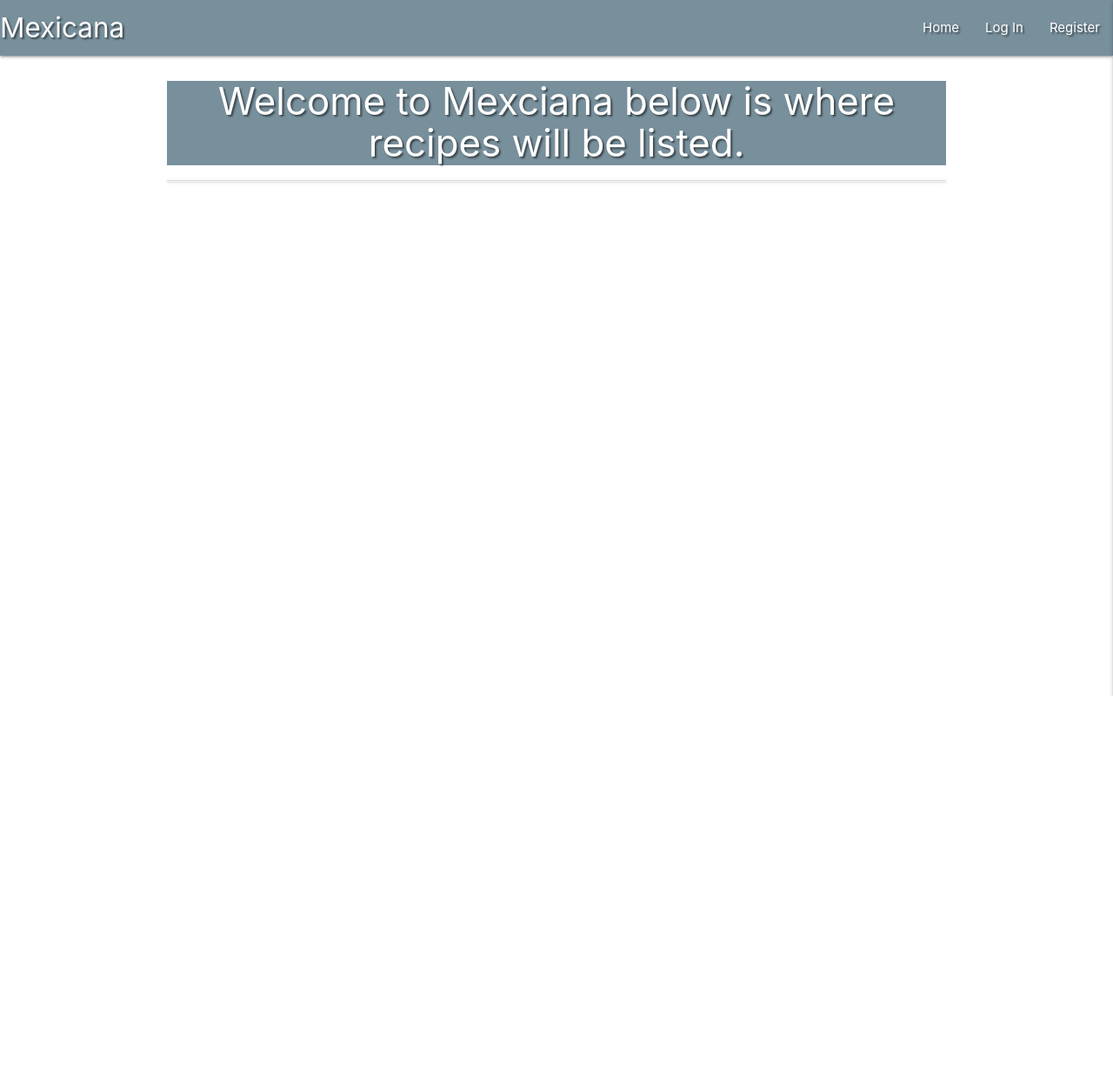
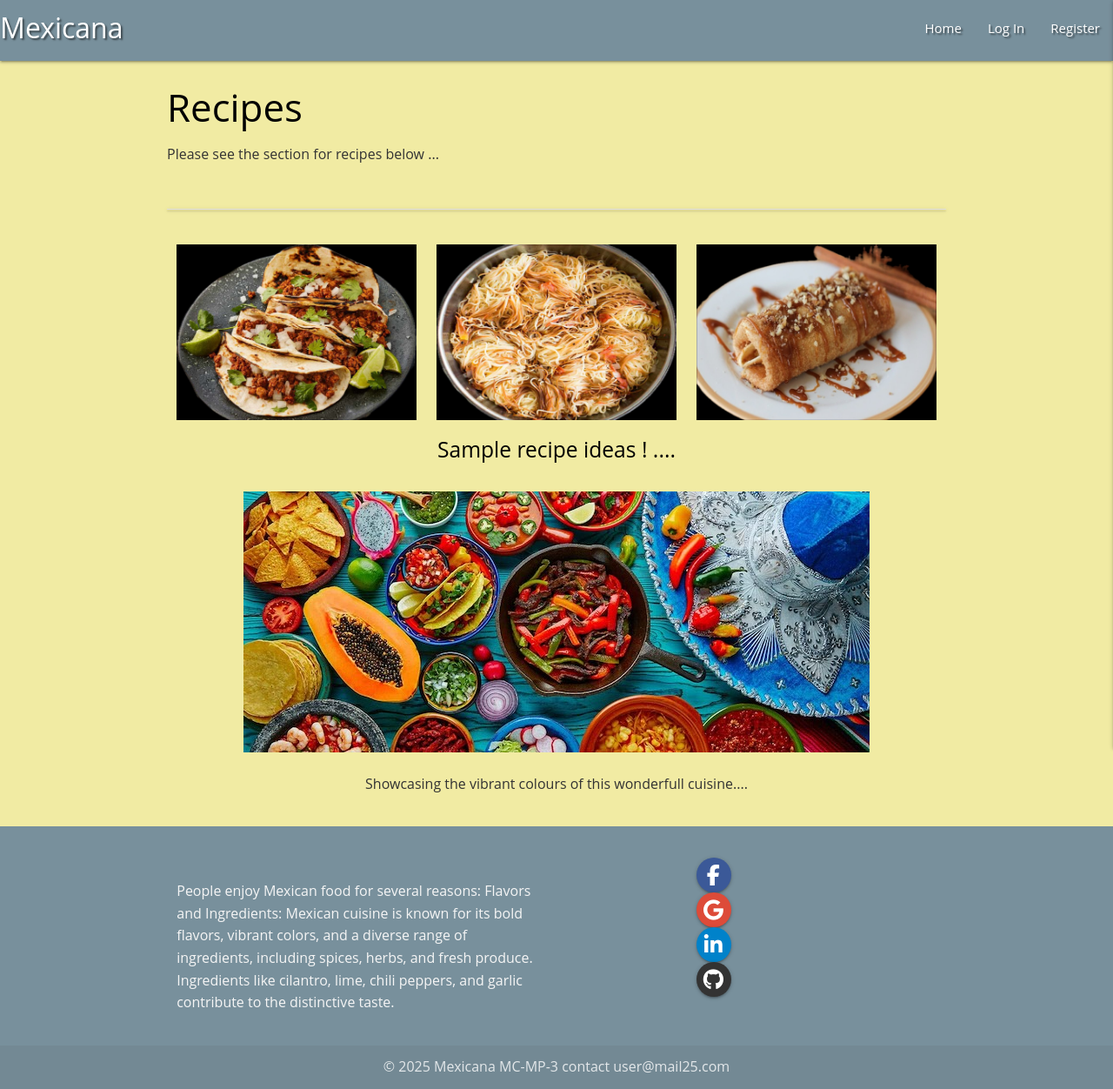
Before and after one commit to curran68/mongo-mex, a Flask app: page / in a window 1280 px wide. Shown: the whole page at 87% size. Before the commit the page ends 800 px from the top, so only its background shows below. Run offline with Flask 3, Linux system fonts and the light colour scheme; data that the repository does not hold is empty; some libraries are stand-ins or nearby versions.

Commit message:
more updates, redesign and testing for CRUD

```diff
--- a/app.py
+++ b/app.py
@@ -5,6 +5,7 @@ from flask import (
 from flask_pymongo import PyMongo
 from bson.objectid import ObjectId
 from werkzeug.security import generate_password_hash, check_password_hash
+from werkzeug.utils import secure_filename
 if os.path.exists("env.py"):
     import env
 
@@ -98,13 +99,22 @@ def logout():
 @app.route("/add_recipe", methods=["GET", "POST"])
 def add_recipe():
     if request.method == "POST":
+        # Handle image upload
+        recipe_image = request.files.get("recipe_image")
+        image_filename = None
+        if recipe_image and recipe_image.filename != "":
+            image_filename = secure_filename(recipe_image.filename)
+            recipe_image.save(os.path.join("static/images", image_filename))
+
+        # Create recipe dictionary
         recipe = {
             "recipe_description": request.form.get("recipe_description"),
             "recipe_name": request.form.get("recipe_name"),
-            "recipe_ingredients": request.form.getlist("recipe_ingredients"),
+            "recipe_ingredients": request.form.get("recipe_ingredients"),
             "recipe_servings": request.form.get("recipe_servings"),
             "recipe_cooktime": request.form.get("recipe_cooktime"),
-            "created_by": session["user"]
+            "created_by": session["user"],
+            "image_filename": image_filename  # Save filename in database
         }
         mongo.db.recipes.insert_one(recipe)
         flash("Recipe Successfully Added")
--- a/static/css/style.css
+++ b/static/css/style.css
@@ -1,3 +1,15 @@
+@import url('https://fonts.googleapis.com/css2?family=Albert+Sans:ital,wght@0,100..900;1,100..900&display=swap');
+
+body {
+    font-family: 'Open Sans', sans-serif;
+    font-size: 16px;
+    line-height: 1.6;
+    color: #333;
+    background-color: rgb(241, 235, 163);
+    margin: 0;
+    padding: 0;
+}
+
 .text-shadow {
     text-shadow: 2px 2px 2px rgba(0, 0, 0, 0.5);
 }
@@ -14,3 +26,41 @@
     margin: 5px;
     line-height: 42px;
 }
+
+/* card-panel */
+
+.img {
+    max-width: 100%;
+    height: auto;
+  }
+
+.responsive-image {
+    max-width: 100%;
+    height: auto;
+    display: block; /* Optional: Helps with margin issues */
+  }
+
+
+  /* modal */
+  nav a {
+    color: #fff;
+    font-size: xx-large;
+}
+
+#myModal .modal-content img {
+    background-color: rgb(241, 235, 163);
+    max-width: 100%; /* Make the image responsive */
+    height: auto;
+    display: block; /* Remove extra space below the image */
+    margin: 10px auto; /* Center the image */
+}
+
+.modal-content {
+    background-color: rgb(241, 235, 163);
+
+}
+
+.limited-image {
+    max-width: 150px; /* Limits width */
+    height: auto;     /* Maintains aspect ratio */
+    border-radius: 8px; /* Adds rounded corners (optional) */
--- a/static/js/script.js
+++ b/static/js/script.js
@@ -1,4 +1,5 @@
 $(document).ready(function(){
     $(".sidenav").sidenav({edge: "right"});
     $('.collapsible').collapsible();
+    $('.modal').modal();
   });
--- a/templates/base.html
+++ b/templates/base.html
@@ -3,6 +3,9 @@
 <head>
     <meta charset="UTF-8">
     <meta name="viewport" content="width=device-width, initial-scale=1.0">
+    <link rel="preconnect" href="https://fonts.googleapis.com">
+    <link rel="preconnect" href="https://fonts.gstatic.com" crossorigin>
+    <link href="https://fonts.googleapis.com/css2?family=Albert+Sans:ital,wght@0,100..900;1,100..900&display=swap" rel="stylesheet">
     <link rel="stylesheet" href="https://cdnjs.cloudflare.com/ajax/libs/font-awesome/6.7.2/css/all.min.css"
     integrity="sha512-Evv84Mr4kqVGRNSgIGL/F/aIDqQb7xQ2vcrdIwxfjThSH8CSR7PBEakCr51Ck+w+/U6swU2Im1vVX0SVk9ABhg==" crossorigin="anonymous" referrerpolicy="no-referrer" type="text/css">
     <link rel="stylesheet" href="https://cdnjs.cloudflare.com/ajax/libs/materialize/1.0.0/css/materialize.min.css" type="text/css">
@@ -16,7 +19,7 @@
         <!--top navbar-->
         <nav class="nav-extended text-shadow blue-grey lighten-1">
             <div class="nav-wrapper">
-              <a href="{{ url_for('get_recipes') }}" class="brand-logo">Mexicana</a>
+              <a href="{{ url_for('get_recipes') }}" class="modal-trigger" data-target="myModal">Mexicana</a>
               <a href="#" data-target="mobile-demo" class="sidenav-trigger right"><i class="fas fa-bars"></i></a>
               <ul class="right hide-on-med-and-down">
                 <li><a href="{{ url_for('get_recipes') }}">Home</a></li>
@@ -45,6 +48,13 @@
                 {% endif %}
           </ul>
     </header>
+    <div id="myModal" class="modal">
+      <div class="modal-content">
+          <h4><i>Welcome To Mexicana........</i></h4>
+          <img src="{{ url_for('static', filename='images/mex-flag.jpg') }}" alt="mexican flag">
+          <p>An interesting site aimed at simple but tasty Mexican dishes.</p>
+      </div>
+  </div>
 
     <section>
       <!--flash messages-->
@@ -57,7 +67,7 @@
               </div>
           {% endfor %}
       {% endif %}
-  {% endwith %}
+      {% endwith %}
 
     </section>
 
@@ -65,6 +75,76 @@
     {% block content %}
     {% endblock %}
     </main>
+
+    <br>
+
+    <div class="container">
+      <div class="row">
+          <div class="col s12 m4">
+              <div class="card-image">
+                  <img src="/static/images/taco1.jpg" alt="mexican food" class="responsive-image">
+              </div>
+          </div>
+          <div class="col s12 m4">
+              <div class="card-image">
+                  <img src="/static/images/noodles.jpg" alt="mexican food" class="responsive-image">
+              </div>
+          </div>
+          <div class="col s12 m4">
+              <div class="card-image">
+                  <img src="/static/images/cake.jpg" alt="mexican food" class="responsive-image">
+              </div>
+          </div>
+      </div>
+  </div>
+      <h5 class="black-text center-align">Sample recipe ideas ! ....</h5>
+      <br>
+
+      <div class="row">
+        <div class="col s12 center-align">
+            <div class="card-image">
+                <img src="/static/images/mex-hero.jpg" alt="mexican food" class="responsive-img">
+                <p>Showcasing the vibrant colours of this wonderfull cuisine....</p>
+            </div>
+        </div>
+    </div>
+
+
+    <!--footer-->
+    <footer class="page-footer blue-grey lighten-1">
+      <div class="container">
+        <div class="row">
+          <div class="col l6 s12">
+              <br>
+            <h5 class="white-text"></h5>
+            <p class="grey-text text-lighten-4">People enjoy Mexican food for several
+              reasons: Flavors and Ingredients: Mexican cuisine is known for its bold
+              flavors, vibrant colors, and a diverse range of ingredients,
+              including spices, herbs, and fresh produce. Ingredients like cilantro,
+              lime, chili peppers, and garlic contribute to the distinctive taste.</p>
+          </div>
+          <div class="col l4 offset-l2 s12">
+            <!--social media links-->
+            <ul>
+              <li><a class="btn text-white btn-floating m-1" style="background-color: #3b5998;"
+                  href="https://www.facebook.com" role="button"><i class="fab fa-facebook-f"></i></a>
+              <li><a class="btn text-white btn-floating m-1" style="background-color: #dd4b39;"
+                  href="https://www.google.co.uk" role="button"><i class="fab fa-google"></i></a>
+              <li><a class="btn text-white btn-floating m-1" style="background-color: #0082ca;"
+                  href="https://uk.linkedin.com/" role="button"><i class="fab fa-linkedin-in"></i></a>
+              <li><a class="btn text-white btn-floating m-1" style="background-color: #333333;"
+                  href="https://www.github.com/uk" role="button"><i class="fa-brands fa-github"></i></a>
+            </ul>
+          </div>
+        </div>
+      </div>
+      <div class="footer-copyright">
+        <div class="container center-align">
+        © 2025 Mexicana MC-MP-3 contact user@mail25.com
+
+        </div>
+      </div>
+    </footer>
 
     <script src="https://code.jquery.com/jquery-3.7.1.min.js" integrity="sha256-/JqT3SQfawRcv/BIHPThkBvs0OEvtFFmqPF/lYI/Cxo=" crossorigin="anonymous"></script>
     <script src="https://cdnjs.cloudflare.com/ajax/libs/materialize/1.0.0/js/materialize.min.js"></script>
--- a/templates/login.html
+++ b/templates/login.html
@@ -39,7 +39,7 @@
         <div class="col s12">
             <p class="center-align">
                 Already registered ?
-                <a href="{{ url_for('login') }}" class="light blue-text text-draken-4">Log In</a>
+                <a href="{{ url_for('login') }}" class="light blue-text text-darken-4">Log In</a>
             </p>
         </div>
     </div>
--- a/templates/recipes.html
+++ b/templates/recipes.html
@@ -1,10 +1,10 @@
 {% extends 'base.html' %}
 {% block content %}
-
-<h3 class="white-text blue-grey lighten-1 center-align text-shadow">
-    Welcome to Mexciana below is where recipes will be listed.</h3>
-
-
+    <h3 class="black-text">Recipes</h3>
+    <p>
+        Please see the section for recipes below ...
+    </p>
+    <br>
    <ul class="collapsible">
         {% for recipe in recipes %}
         <li>
@@ -19,18 +19,27 @@
                 </a>
         {% endif %}
 
-                </div>
+            </div>
                 <strong>{{ recipe.recipe_description }}</strong> : {{ recipe.recipe_name }}
             </div>
             <div class="collapsible-body">
-                <strong>
-                    {{ recipe.recipe_ingredients }}<br>
-                </strong>
-                <p>{{ recipe.recipe_servings }}</p>
-                <p>{{ recipe.recipe_instructions }}</p>
-                <p>{{ recipe.recipe_cooktime }}</p>
-                <p><em>by: {{ recipe.created_by }}</em></p>
+                <div class="row">
+                    <!-- Image Column -->
+                    <div class="col s12 m4">
+                        <img src="/static/images/tortilla.jpg" alt="{{ recipe.recipe_name }}" class="responsive-img">
+                    </div>
+                    <!-- Recipe Details Column -->
+                    <div class="col s12 m8">
+                        <strong>{{ recipe.recipe_description }}</strong> : {{ recipe.recipe_name }}
+                        <p><strong>Ingredients:</strong> {{ recipe.recipe_ingredients }}</p>
+                        <p><strong>Servings:</strong> {{ recipe.recipe_servings }}</p>
+                        <p><strong>Instructions:</strong> {{ recipe.recipe_instructions }}</p>
+                        <p><strong>Cook Time:</strong> {{ recipe.recipe_cooktime }}</p>
+                        <p><em>by: {{ recipe.created_by }}</em></p>
+                    </div>
+                </div>
             </div>
+
         </li>
         {% endfor %}
       </ul>
```
Also changed, not shown: templates/add_recipe.html (+12 -1 lines), static/images/cake.jpg (added), static/images/fish.jpg (added), static/images/meat.jpg (added), static/images/mex-flag.jpg (added), static/images/mex-hero.jpg (added), static/images/noodles.jpg (added), static/images/salad.jpg (added), static/images/sample-1.jpg (added), static/images/taco1.jpg (added), static/images/tortilla.jpg (added), 2 other files.
